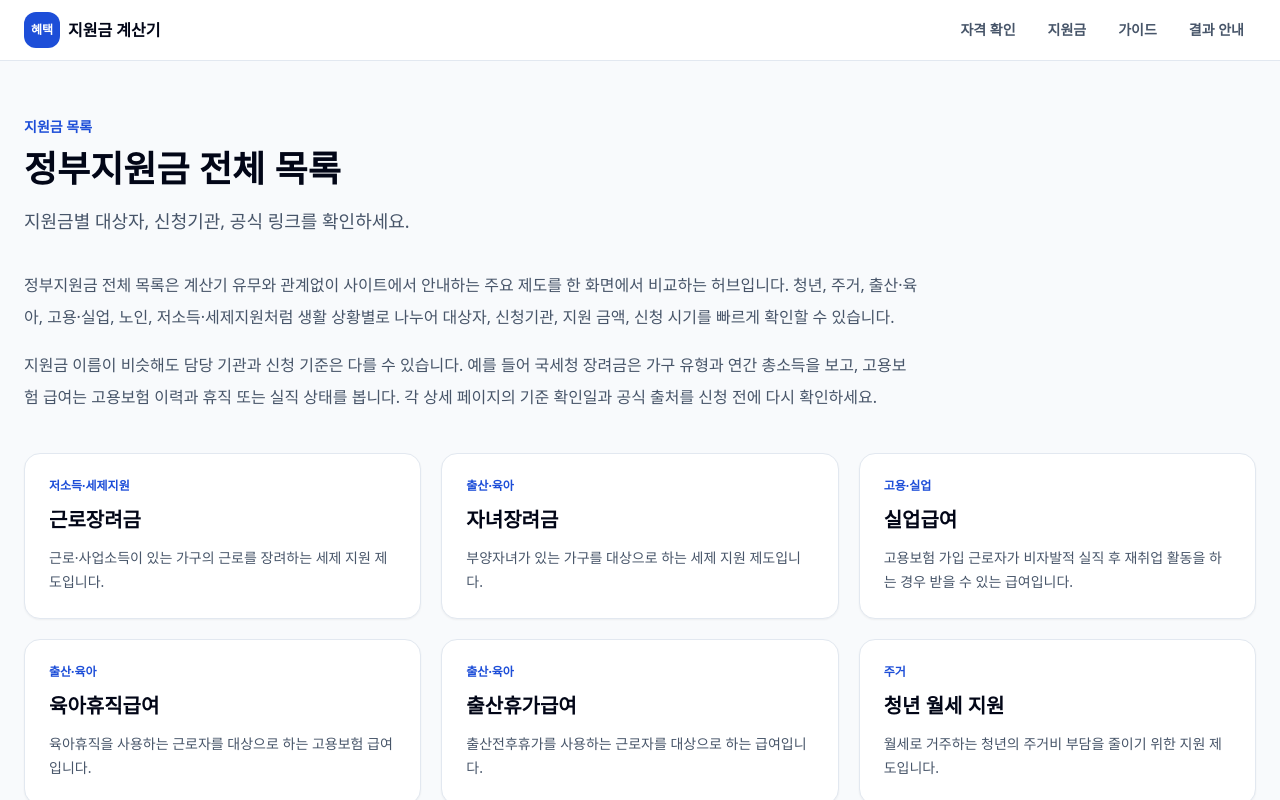
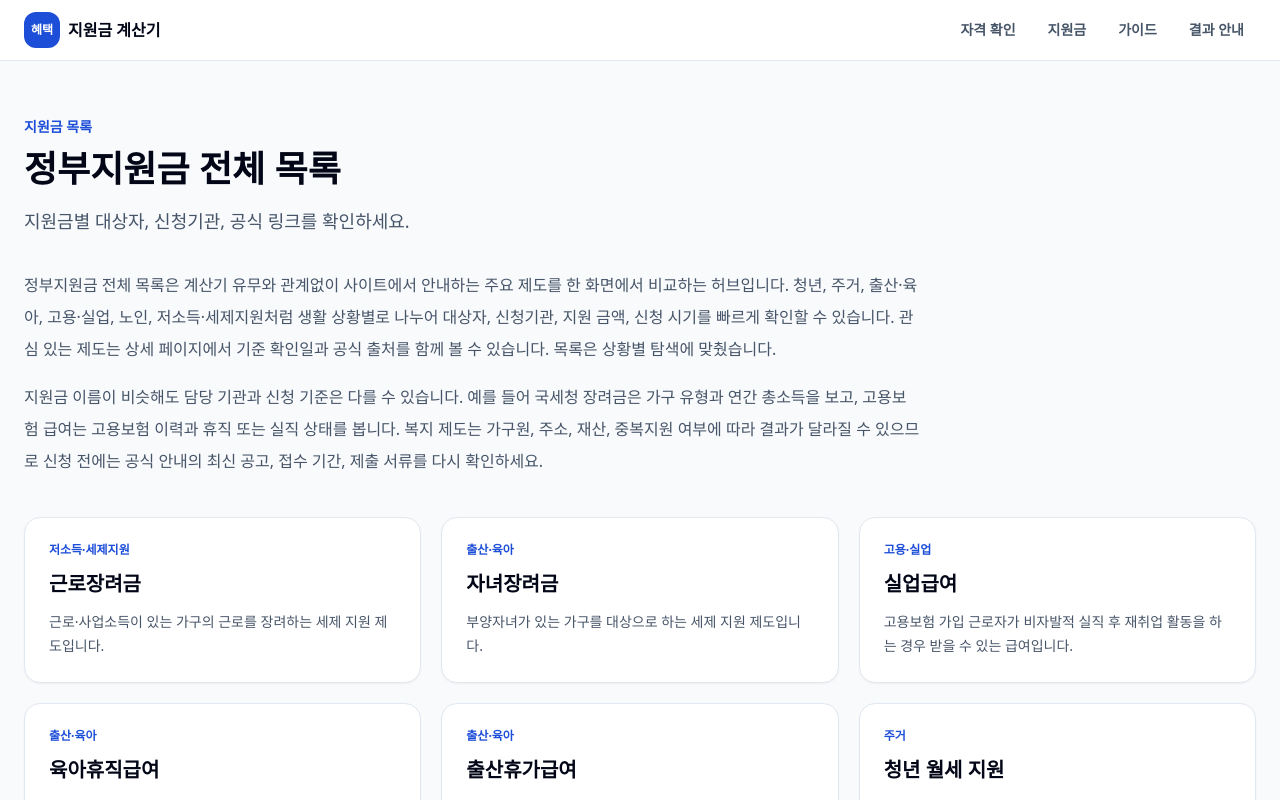
Before and after one commit to khs0813/government, a Next.js app: page /benefits in a window 1280 px wide. Shown: the top 800 px of the page. Built offline with nearby package versions, Linux system fonts and the light colour scheme; no server answers.

Commit message:
seo change

```diff
--- a/src/app/benefits/page.tsx
+++ b/src/app/benefits/page.tsx
@@ -13,8 +13,8 @@ export const metadata = createMetadata({
 
 export default function BenefitsPage() {
   const intro = [
-    "정부지원금 전체 목록은 계산기 유무와 관계없이 사이트에서 안내하는 주요 제도를 한 화면에서 비교하는 허브입니다. 청년, 주거, 출산·육아, 고용·실업, 노인, 저소득·세제지원처럼 생활 상황별로 나누어 대상자, 신청기관, 지원 금액, 신청 시기를 빠르게 확인할 수 있습니다.",
-    "지원금 이름이 비슷해도 담당 기관과 신청 기준은 다를 수 있습니다. 예를 들어 국세청 장려금은 가구 유형과 연간 총소득을 보고, 고용보험 급여는 고용보험 이력과 휴직 또는 실직 상태를 봅니다. 각 상세 페이지의 기준 확인일과 공식 출처를 신청 전에 다시 확인하세요."
+    "정부지원금 전체 목록은 계산기 유무와 관계없이 사이트에서 안내하는 주요 제도를 한 화면에서 비교하는 허브입니다. 청년, 주거, 출산·육아, 고용·실업, 노인, 저소득·세제지원처럼 생활 상황별로 나누어 대상자, 신청기관, 지원 금액, 신청 시기를 빠르게 확인할 수 있습니다. 관심 있는 제도는 상세 페이지에서 기준 확인일과 공식 출처를 함께 볼 수 있습니다. 목록은 상황별 탐색에 맞췄습니다.",
+    "지원금 이름이 비슷해도 담당 기관과 신청 기준은 다를 수 있습니다. 예를 들어 국세청 장려금은 가구 유형과 연간 총소득을 보고, 고용보험 급여는 고용보험 이력과 휴직 또는 실직 상태를 봅니다. 복지 제도는 가구원, 주소, 재산, 중복지원 여부에 따라 결과가 달라질 수 있으므로 신청 전에는 공식 안내의 최신 공고, 접수 기간, 제출 서류를 다시 확인하세요."
   ];
   return (
     <div className="mx-auto max-w-7xl px-4 py-14 md:px-6">
--- a/src/app/calculators/page.tsx
+++ b/src/app/calculators/page.tsx
@@ -24,8 +24,8 @@ const calculatorsFaq = [
 
 export default function CalculatorsPage() {
   const intro = [
-    "계산기 목록에서는 제도별로 필요한 조건을 따로 확인할 수 있습니다. 통합 검색으로 전체 후보를 살펴본 뒤, 근로장려금은 가구 유형과 연소득, 실업급여는 고용보험과 퇴사 사유, 청년 월세 지원은 나이와 주거 조건처럼 각 제도에서 중요한 항목을 다시 점검하는 흐름에 맞췄습니다.",
-    "각 계산기 상세 페이지에는 공식 신청처, 공식 출처, 내부 상세 안내 링크를 함께 배치했습니다. 계산 결과는 입력값 기반의 참고용 가능성 안내이며, 실제 지급 여부와 금액은 담당 기관의 최신 공고, 제출 서류, 심사 결과에 따라 달라집니다."
+    "계산기 목록에서는 제도별로 필요한 조건을 따로 확인할 수 있습니다. 통합 검색으로 전체 후보를 살펴본 뒤, 근로장려금은 가구 유형과 연소득, 실업급여는 고용보험 이력과 퇴사 사유, 청년 월세 지원은 나이와 주거 조건처럼 각 제도에서 중요한 항목을 다시 점검하는 흐름에 맞췄습니다. 입력 항목은 신청 가능성을 빠르게 가늠하는 데 필요한 범위로 정리했습니다.",
+    "각 계산기 상세 페이지에는 공식 신청처, 공식 출처, 내부 상세 안내 링크를 함께 배치했습니다. 계산 결과는 입력값 기반의 참고용 가능성 안내이며, 실제 지급 여부와 금액은 담당 기관의 최신 공고, 제출 서류, 심사 결과에 따라 달라집니다. 결과가 긍정적으로 보여도 신청 전에는 소득 산정 방식, 가구원 범위, 접수 기간, 예외 조건을 공식 페이지에서 다시 확인하는 것이 좋습니다."
   ];
   return (
     <div className="mx-auto max-w-7xl px-4 py-14 md:px-6">
--- a/src/app/guides/page.tsx
+++ b/src/app/guides/page.tsx
@@ -10,8 +10,8 @@ export const metadata = createMetadata({
 
 export default function GuidesPage() {
   const intro = [
-    "정부지원금 가이드는 계산 결과를 본 뒤 신청 전에 확인해야 할 배경 정보를 모아둔 공간입니다. 어떤 공식 사이트에서 제도를 찾아야 하는지, 신청서류를 어떻게 준비해야 하는지, 소득인정액과 기준 중위소득처럼 자주 나오는 용어를 어떻게 이해해야 하는지 단계별로 정리했습니다.",
-    "지원금은 같은 이름으로 검색해도 중앙정부 사업, 지자체 사업, 고용보험 급여, 세제 지원으로 나뉠 수 있습니다. 그래서 신청 전에 담당 기관, 접수 기간, 제출 서류, 중복지원 제한, 최신 공고 여부를 함께 확인해야 합니다. 각 가이드는 계산기 상세 페이지와 함께 읽을 수 있도록 공식 출처 중심으로 구성했습니다."
+    "정부지원금 가이드는 계산 결과를 본 뒤 신청 전에 확인해야 할 배경 정보를 모아둔 공간입니다. 어떤 공식 사이트에서 제도를 찾아야 하는지, 신청서류를 어떻게 준비해야 하는지, 소득인정액과 기준 중위소득처럼 자주 나오는 용어를 어떻게 이해해야 하는지 단계별로 정리했습니다. 처음 신청하는 사람도 담당 기관과 확인 순서를 잡을 수 있게 구성했습니다.",
+    "지원금은 같은 이름으로 검색해도 중앙정부 사업, 지자체 사업, 고용보험 급여, 세제 지원으로 나뉠 수 있습니다. 그래서 신청 전에 담당 기관, 접수 기간, 제출 서류, 중복지원 제한, 최신 공고 여부를 함께 확인해야 합니다. 각 가이드는 계산기 상세 페이지와 함께 읽을 수 있도록 공식 출처 중심으로 구성했으며, 실제 신청 전 마지막 점검에 필요한 항목을 우선 배치했습니다."
   ];
   return (
     <div className="mx-auto max-w-7xl px-4 py-14 md:px-6">
--- a/src/components/calculators/RelatedCalculators.tsx
+++ b/src/components/calculators/RelatedCalculators.tsx
@@ -4,7 +4,7 @@ import { benefits } from "@/data/benefits";
 export function RelatedCalculators({ currentId }: { currentId?: string }) {
   const items = benefits.filter((benefit) => benefit.id !== currentId).slice(0, 4);
   return (
-    <div className="grid gap-4 md:grid-cols-2">
+    <div data-nosnippet className="grid gap-4 md:grid-cols-2">
       {items.map((benefit) => (
         <Link key={benefit.id} href={`/calculators/${benefit.slug}/`} className="rounded-2xl border border-slate-200 bg-white p-5 hover:border-brand-200 hover:bg-brand-50">
           <p className="font-bold text-slate-950">{benefit.calculatorTitle}</p>
--- a/src/components/layout/Footer.tsx
+++ b/src/components/layout/Footer.tsx
@@ -3,7 +3,7 @@ import { siteConfig } from "@/lib/site";
 
 export function Footer() {
   return (
-    <footer className="border-t border-slate-200 bg-slate-950 text-slate-300">
+    <footer data-nosnippet className="border-t border-slate-200 bg-slate-950 text-slate-300">
       <div className="mx-auto grid max-w-7xl gap-8 px-4 py-10 md:grid-cols-4 md:px-6">
         <div className="md:col-span-2">
           <p className="text-lg font-extrabold text-white">{siteConfig.name}</p>
```
